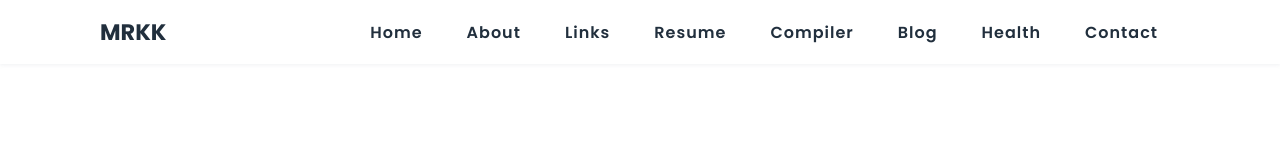
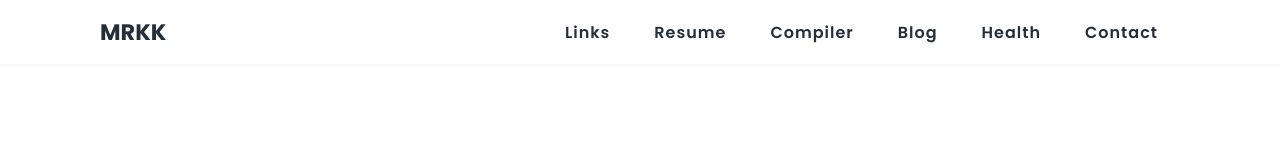
Before and after one commit to mrkishorekumar/portfolio-v3, a plain HTML site: page index.html in a window 1280 px wide. Shown: the top 160 px of the page. Drawn offline with nearby package versions, Linux system fonts and the light colour scheme; a script that the page names is missing.

Commit message:
Update index.html

```diff
--- a/index.html
+++ b/index.html
@@ -20,8 +20,8 @@
 
         <!-- Menu -->
         <ul class="menu">
-            <li><a href="#home" onclick="toggleMenu();">Home</a></li>
-            <li><a href="#about" onclick="toggleMenu();">About</a></li>
+
+
             <li><a href="https://link.mrkishorekumar.com/" onclick="toggleMenu();">Links</a></li>
             <li><a href="https://resume.mrkishorekumar.com/" onclick="toggleMenu();">Resume</a></li>
             <li><a href="https://code.mrkishorekumar.com/" onclick="toggleMenu();">Compiler</a></li>
```
